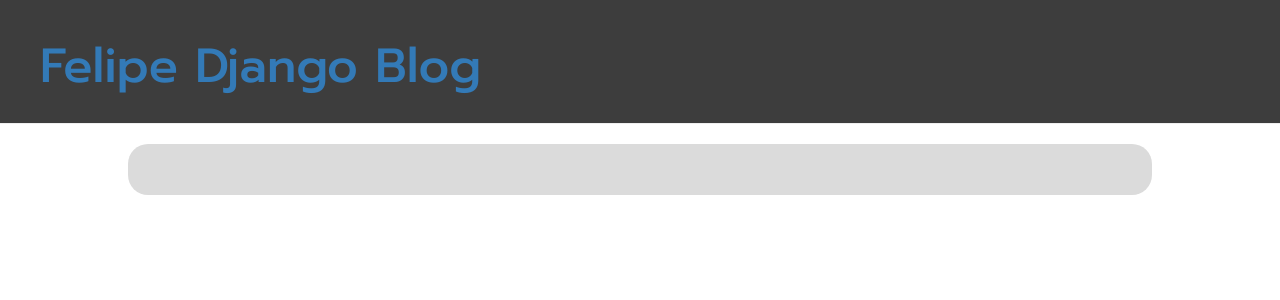
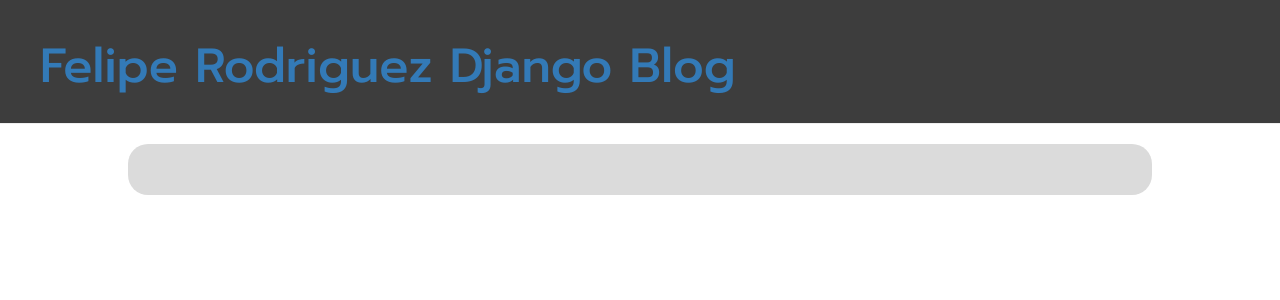
Before and after one commit to Pipencho/my-first-Django-blog, a Django app: page / in a window 1280 px wide. Shown: the top 300 px of the page. Run offline with Django 3.2, Linux system fonts and the light colour scheme; data that the repository does not hold is empty; some libraries are stand-ins or nearby versions.

Commit message:
cambio en el titulo

```diff
--- a/blog/templates/blog/base.html
+++ b/blog/templates/blog/base.html
@@ -10,7 +10,7 @@
     </head>
     <body>
         <div class="page-header">
-            <h1><a href="/">Felipe Django Blog</a></h1>
+            <h1><a href="/">Felipe Rodriguez Django Blog</a></h1>
             {% if user.is_authenticated %}
                 <a href="{% url 'post_new' %}" class="top-menu">
                     <span class="glyphicon glyphicon-plus"></span>
```
